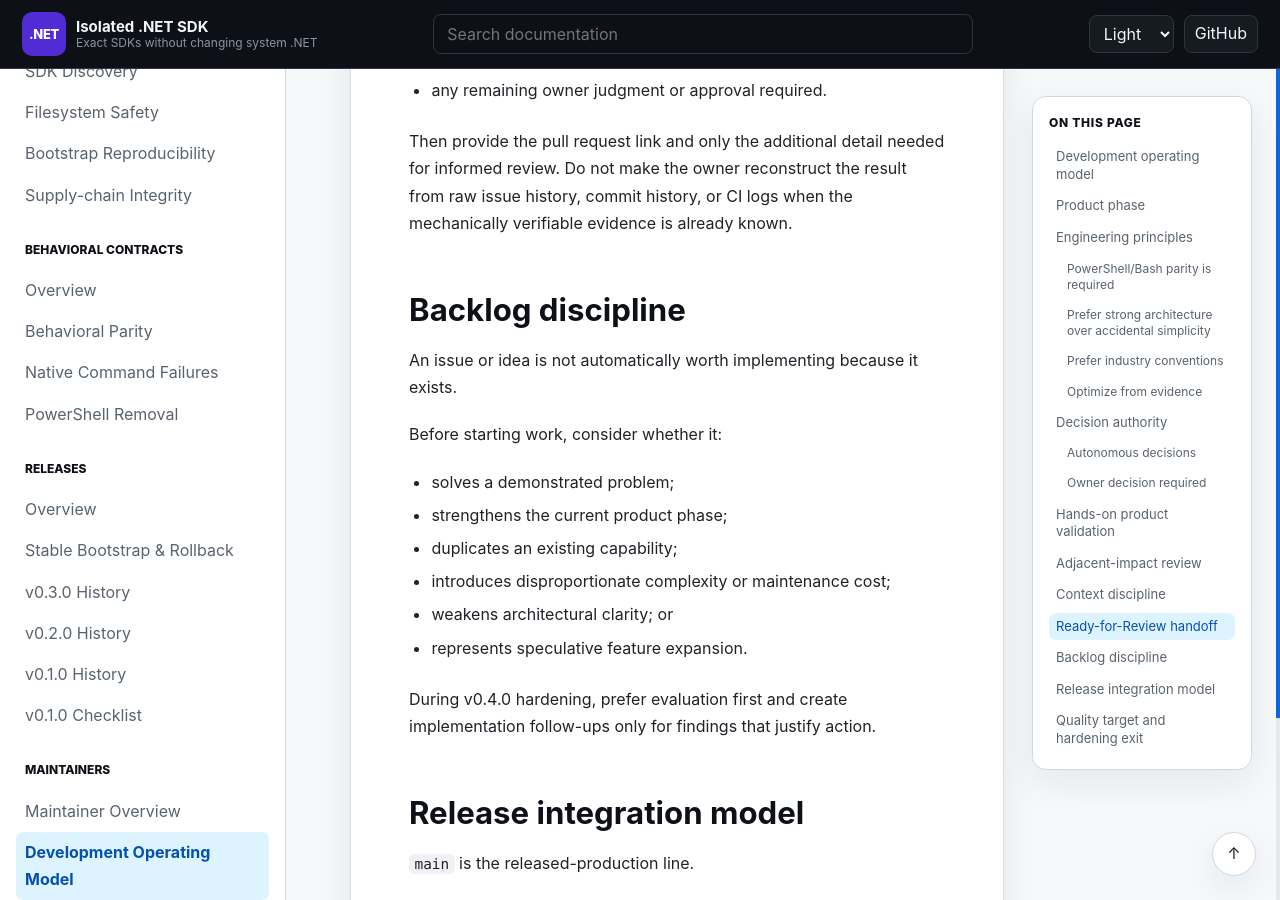
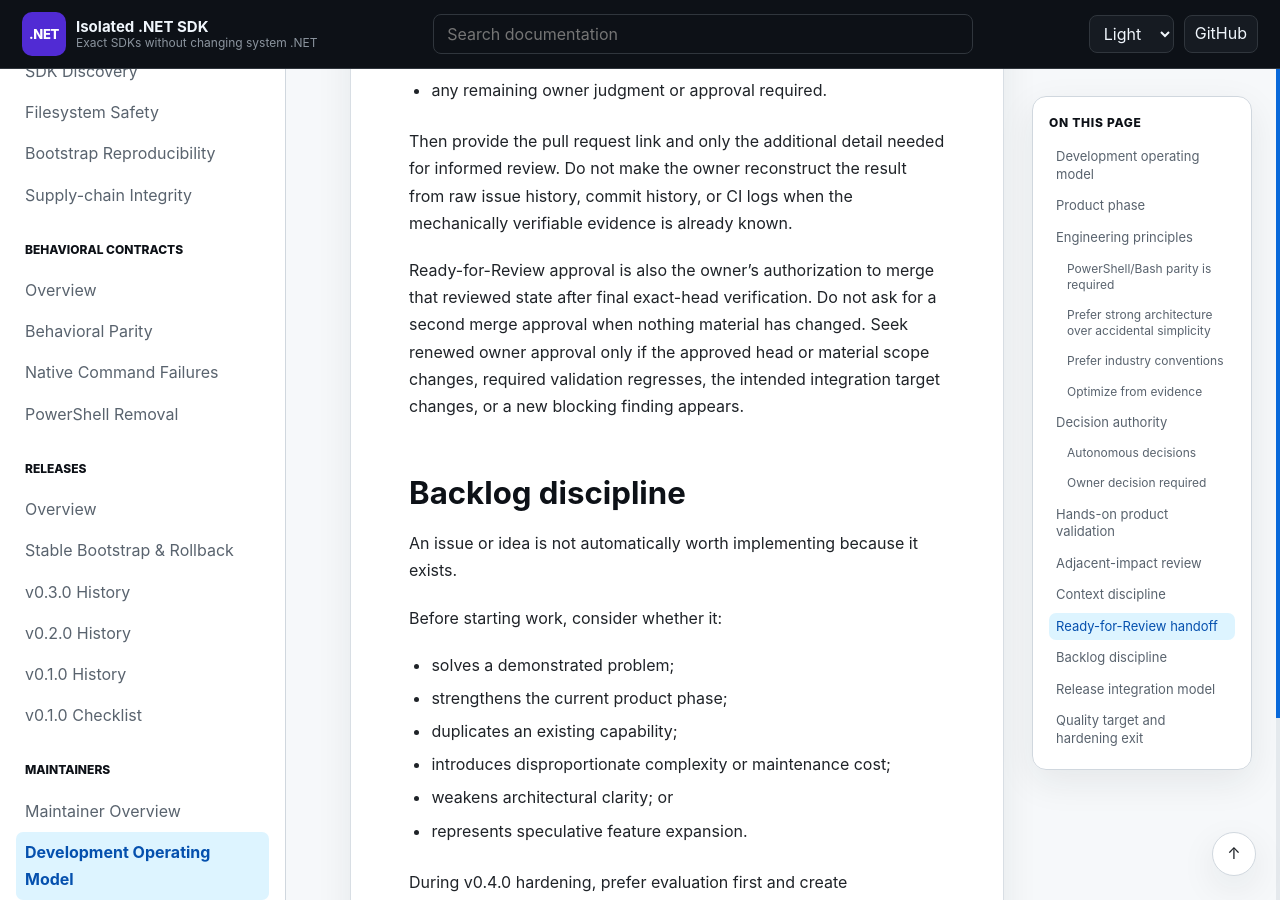
Before and after one commit to infoconex/isolated-dotnet-sdk, a Jekyll site: the page built from docs/maintainers/development/operating-model.md, in a window 1280 px wide and 900 px high, scrolled down 5390 px. Built offline with Jekyll 4.4.1, drawn with Linux system fonts in a browser that asks for light colours; our own code applies the rules of GitHub Pages for plain Markdown files.

Commit message:
docs: define Ready-for-Review merge authorization

```diff
--- a/docs/maintainers/development/operating-model.md
+++ b/docs/maintainers/development/operating-model.md
@@ -135,6 +135,8 @@ The TL;DR should answer, in this order:
 
 Then provide the pull request link and only the additional detail needed for informed review. Do not make the owner reconstruct the result from raw issue history, commit history, or CI logs when the mechanically verifiable evidence is already known.
 
+Ready-for-Review approval is also the owner's authorization to merge that reviewed state after final exact-head verification. Do not ask for a second merge approval when nothing material has changed. Seek renewed owner approval only if the approved head or material scope changes, required validation regresses, the intended integration target changes, or a new blocking finding appears.
+
 ## Backlog discipline
 
 An issue or idea is not automatically worth implementing because it exists.
```
